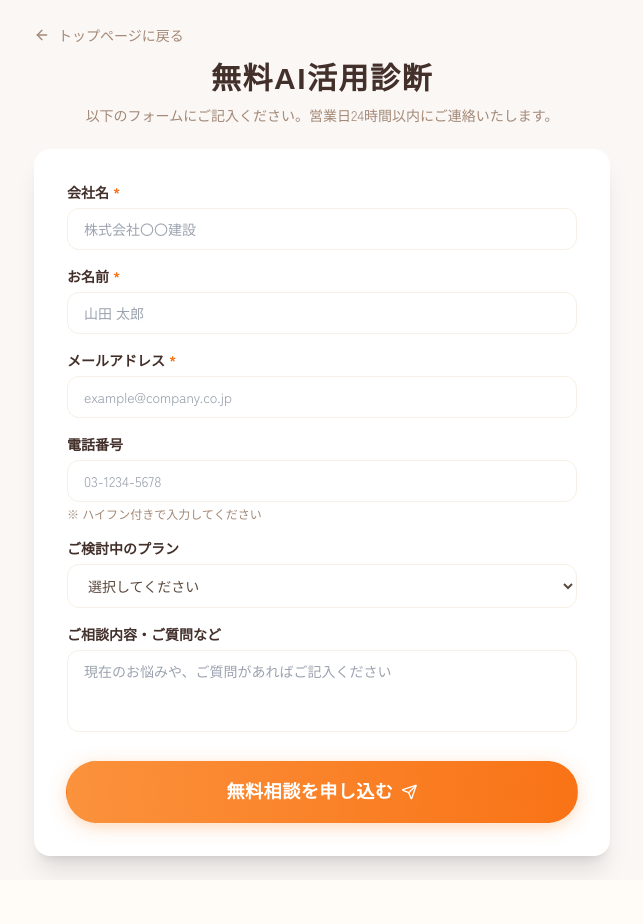
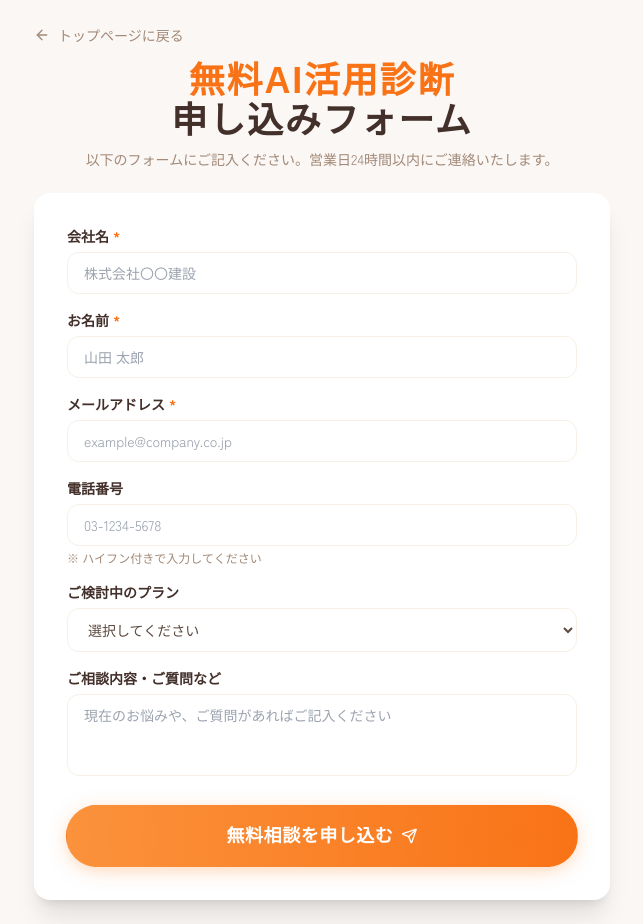
Before and after one commit to shunsuke-tnk/ai-komon-lp, a React (Vite) app: page /contact in a window 1280 px wide. Shown: the whole page, without its empty margins (318-961 px from the left). Before the commit the page ends 880 px from the top, so only its background shows below. Built offline with nearby package versions, Linux system fonts and the light colour scheme; a web font is replaced by a local one.

Commit message:
フォーム完成

```diff
--- a/pages/ContactPage.tsx
+++ b/pages/ContactPage.tsx
@@ -133,8 +133,8 @@ const ContactPage: React.FC = () => {
 
           {/* タイトル */}
           <div className="text-center mb-6">
-            <h1 className="text-2xl md:text-3xl font-bold text-text-heading mb-2 font-rounded">
-              無料AI活用診断
+            <h1 className="text-3xl md:text-4xl font-extrabold text-text-heading mb-2 font-rounded">
+              <span className="text-primary-500">無料AI活用診断</span><br />申し込みフォーム
             </h1>
             <p className="text-sm text-text-muted">
               以下のフォームにご記入ください。営業日24時間以内にご連絡いたします。
```
